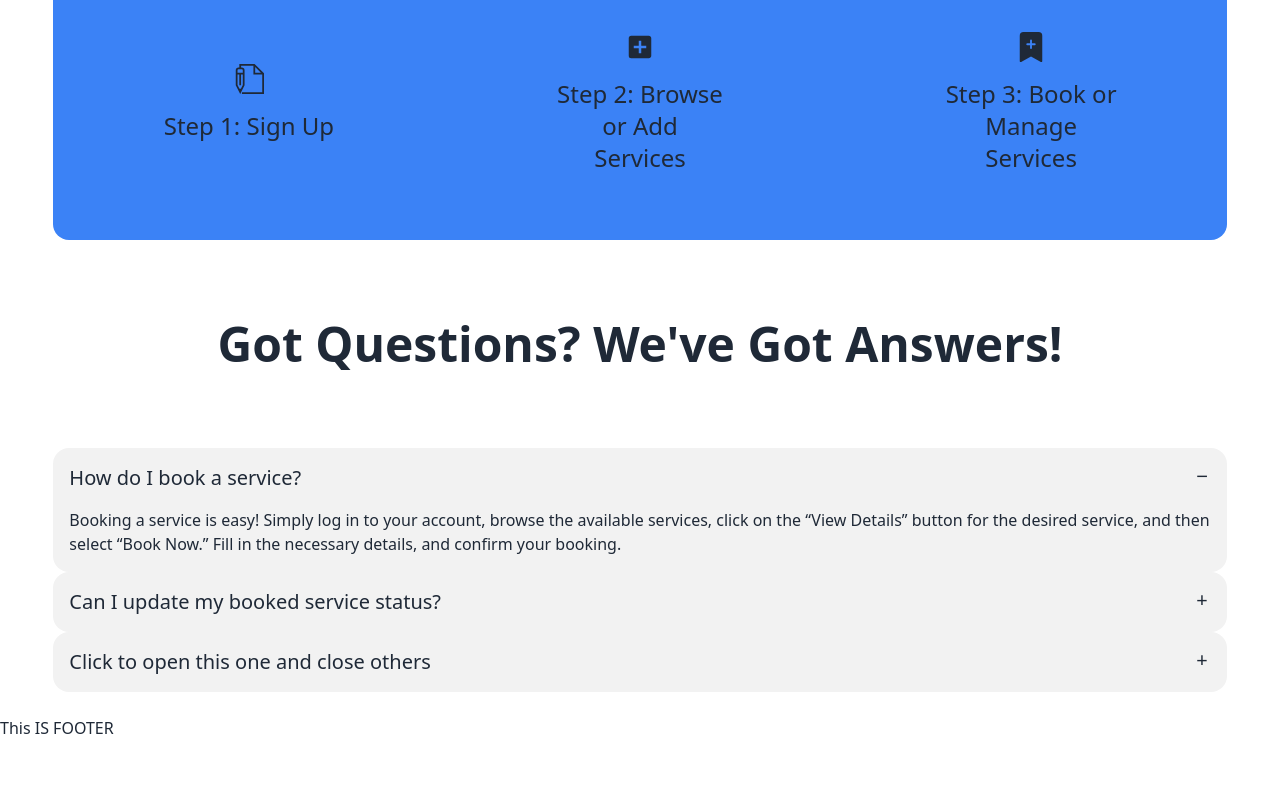
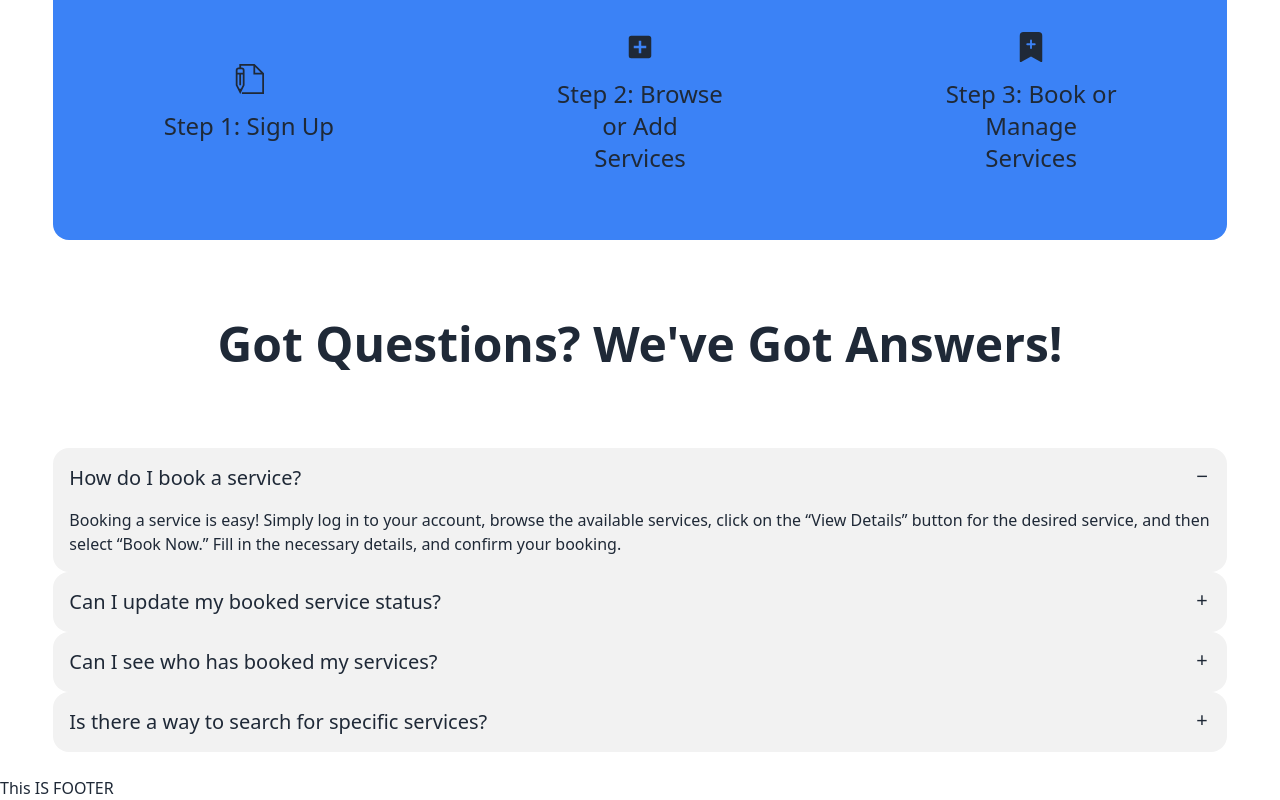
Before and after one commit to User-RAY/homeRevampServices-client-side-a11, a React (Vite) app: page / in a window 1280 px wide. Shown: the part 4624-5424 px from the top of the page. Before the commit the page ends 5364 px from the top, so only its background shows below. Built offline with nearby package versions, Linux system fonts and the light colour scheme.

Commit message:
Added Faq extran section in homepage

```diff
--- a/src/components/FAQ/FAQ.jsx
+++ b/src/components/FAQ/FAQ.jsx
@@ -19,9 +19,16 @@ const FAQ = () => {
             </div>
             <div className="collapse collapse-plus bg-base-200">
             <input type="radio" name="my-accordion-3" />
-            <div className="collapse-title text-xl font-medium">Click to open this one and close others</div>
+            <div className="collapse-title text-xl font-medium">Can I see who has booked my services?</div>
             <div className="collapse-content">
-                <p>hello</p>
+                <p>Absolutely! Log in to your account and navigate to the <q>Service To-Do</q> section in your dashboard. Here, you can view all the bookings for your services along with their current status.</p>
+            </div>
+            </div>
+            <div className="collapse collapse-plus bg-base-200">
+            <input type="radio" name="my-accordion-3" />
+            <div className="collapse-title text-xl font-medium">Is there a way to search for specific services?</div>
+            <div className="collapse-content">
+                <p>Yes! Use the search bar on the <q>All Services</q> page to quickly find services based on their name or category.</p>
             </div>
             </div>
         </div>
```
